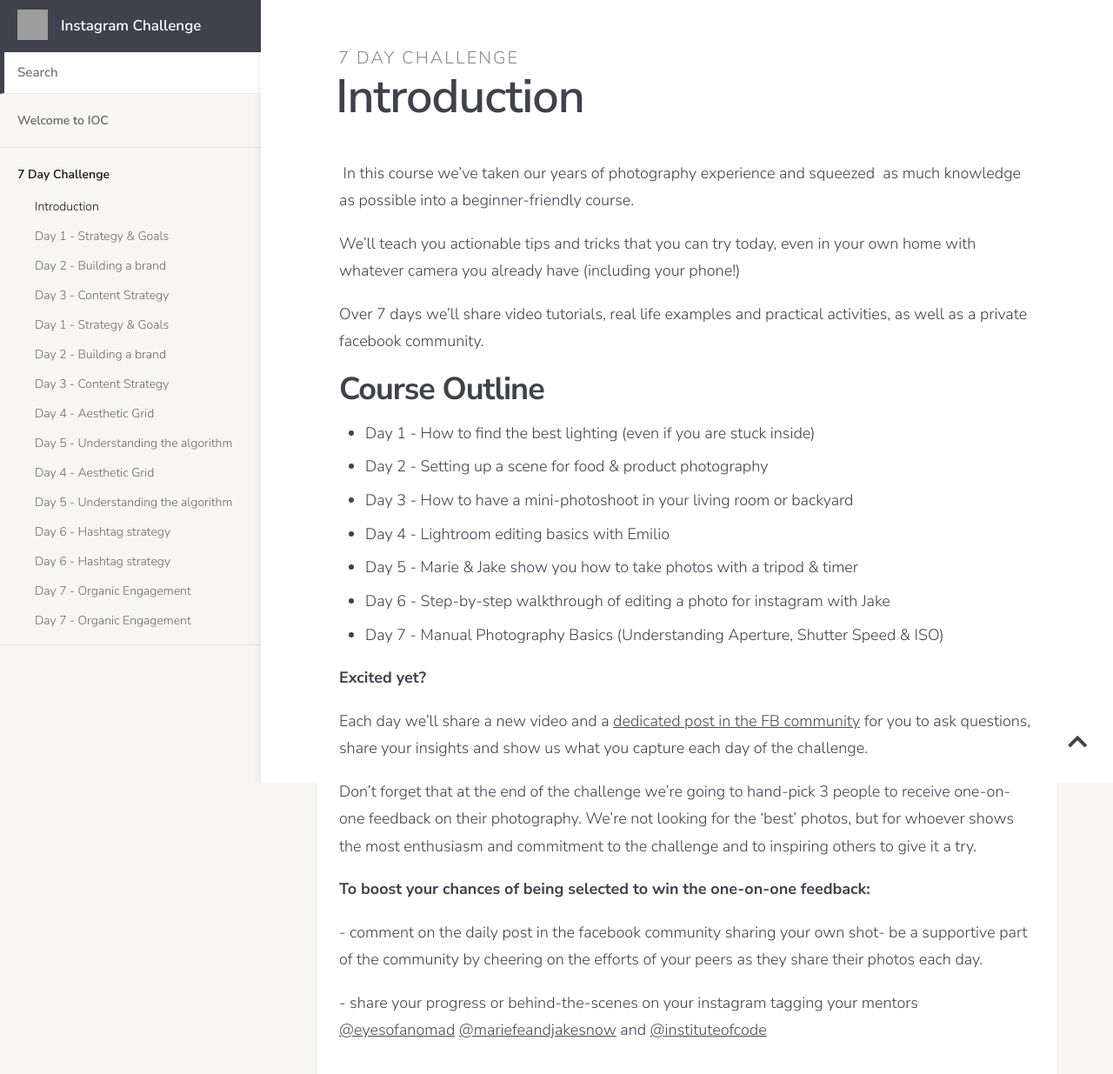
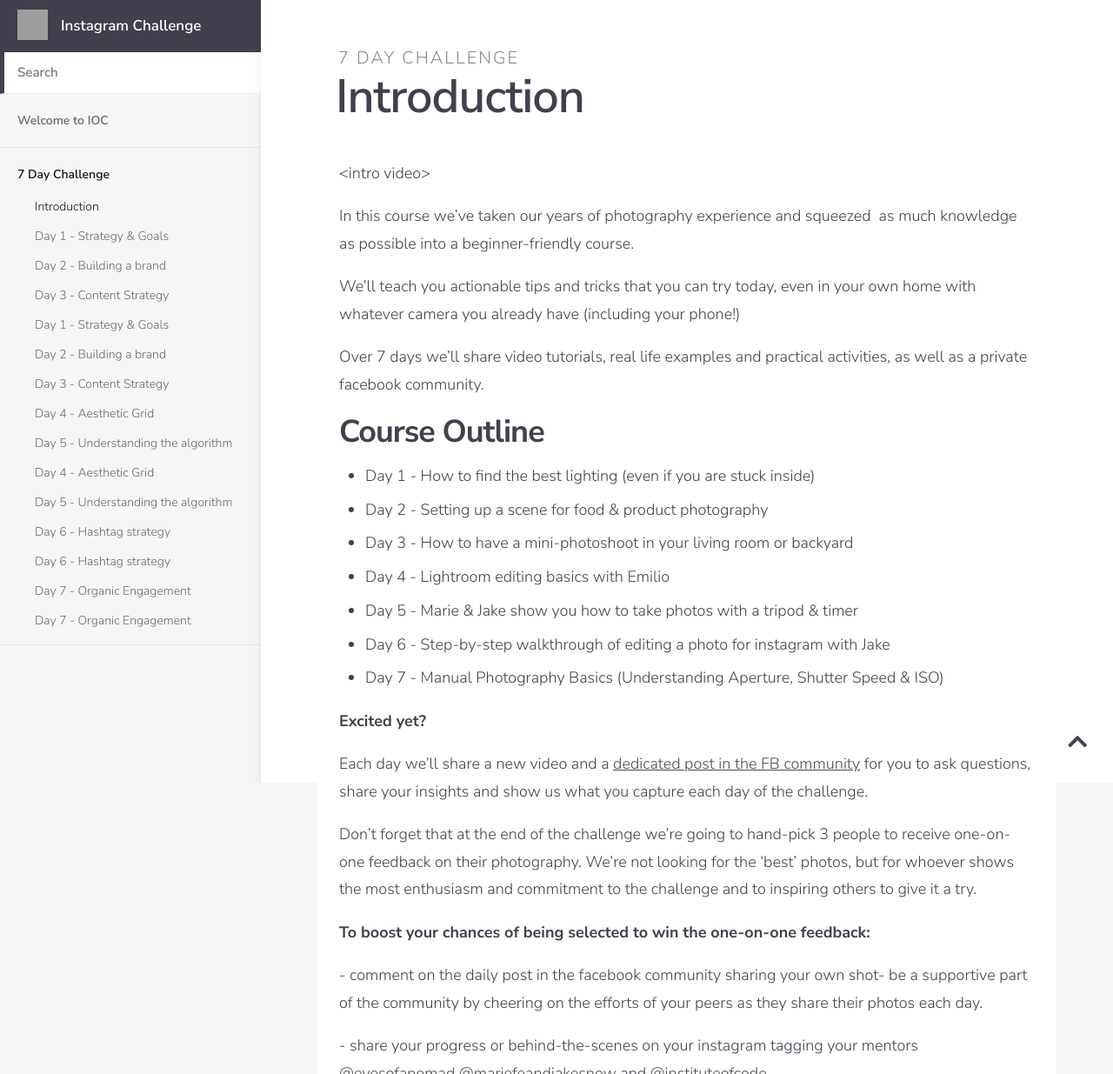
Before and after one commit to tinamayswinkels/7-day-photography, a Jekyll site: the page built from _docs/b-about-this-course/1.setup.md, in a window 1280 px wide, cut to the strip 0-1235 px from the top of the page. Shown: the whole strip at 87% size. Built offline with Jekyll 4.4.1, drawn with Linux system fonts in a browser that asks for light colours; nearby versions of some CDN libraries; grey boxes are pictures that could not be loaded.

Commit message:
Updated '_docs/b-about-this-course/1.setup.md' via CloudCannon

```diff
--- a/_docs/b-about-this-course/1.setup.md
+++ b/_docs/b-about-this-course/1.setup.md
@@ -5,7 +5,9 @@ order: 1
 permalink: /intro
 ---
 
-&nbsp;In this course we've taken our years of photography experience and squeezed &nbsp;as much knowledge as possible into a beginner-friendly course.
+&lt;intro video&gt;
+
+In this course we've taken our years of photography experience and squeezed &nbsp;as much knowledge as possible into a beginner-friendly course.
 
 We'll teach you actionable tips and tricks that you can try today, even in your own home with whatever camera you already have (including your phone\!)
 
```
